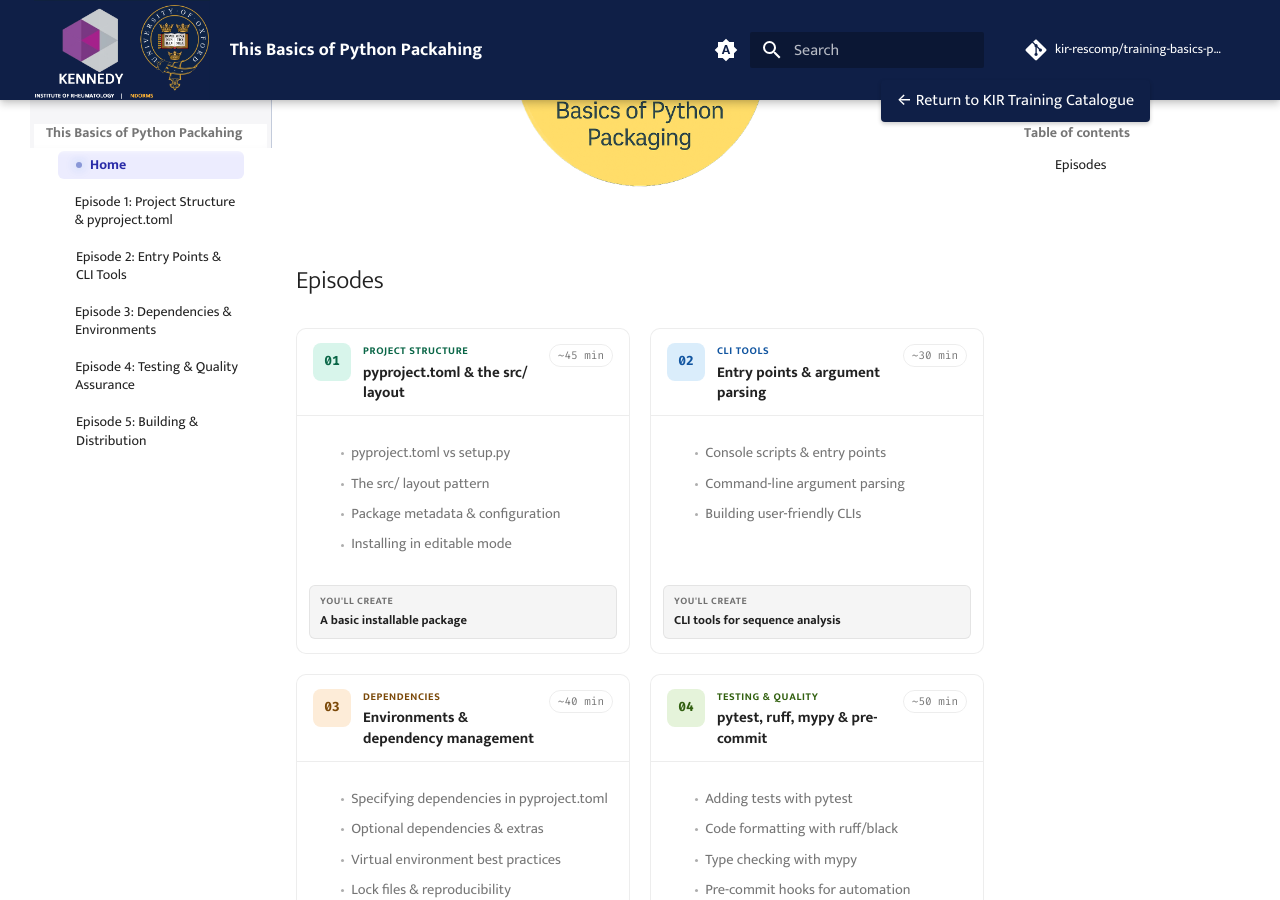
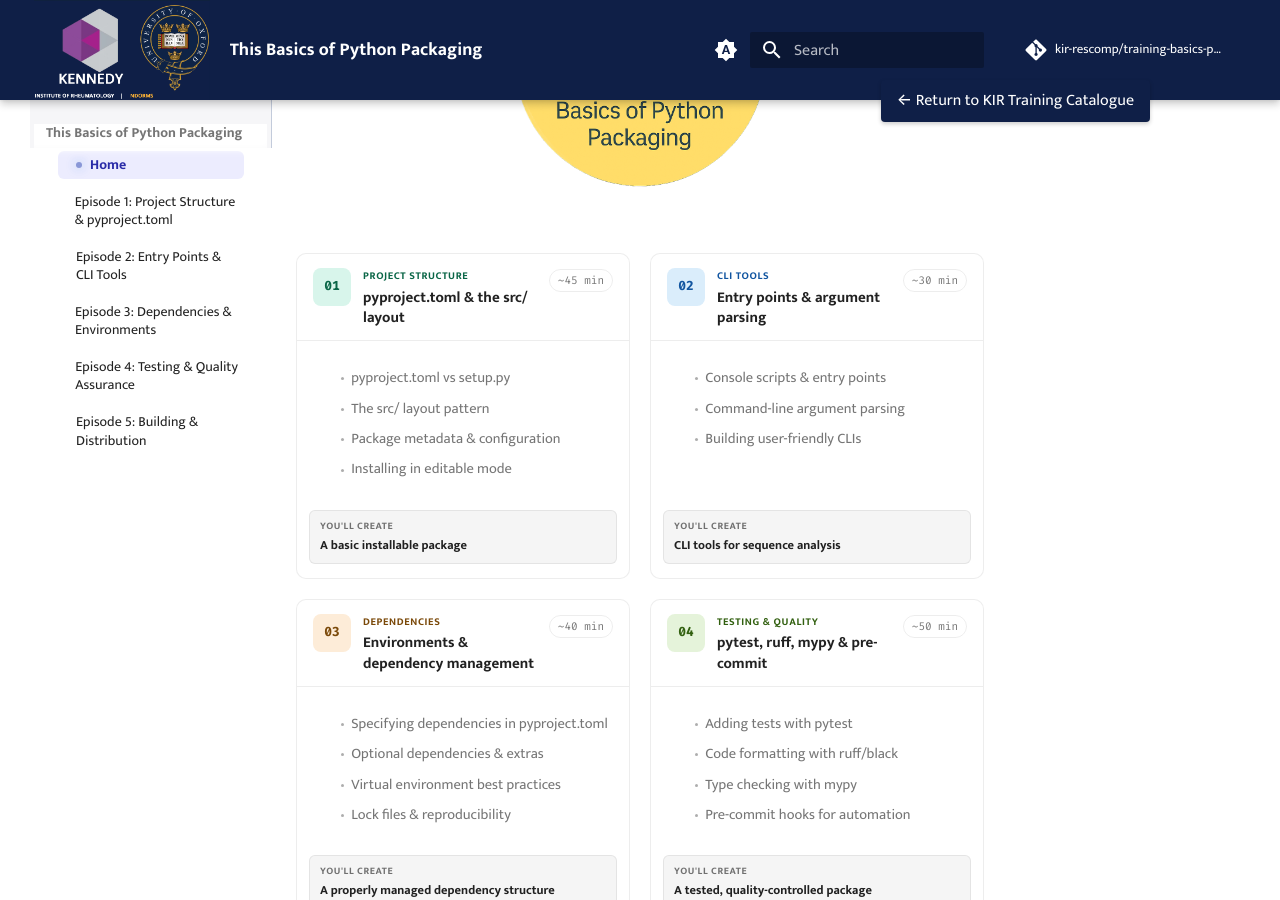
Before and after one commit to kir-rescomp/training-basics-python-packaging, an MkDocs documentation site: the page built from docs/index.md, in a window 1280 px wide and 900 px high, scrolled down 400 px. Built offline with MkDocs 1.6.1 and Material for MkDocs 9.7.7, drawn with Linux system fonts in a browser that asks for light colours; comment, search, counter and statistics services are not loaded.

Commit message:
fix typo on mkdocs.yml and remove redudant episode subject line from index.md

```diff
--- a/docs/index.md
+++ b/docs/index.md
@@ -23,7 +23,6 @@
     <img src="./images/python_packaging.png" alt="drawing" width="300">
 </p>
 
-## Episodes
 
 <div class="kp-episode-grid">
 
--- a/mkdocs.yml
+++ b/mkdocs.yml
@@ -1,4 +1,4 @@
-site_name: This Basics of Python Packahing
+site_name: This Basics of Python Packaging
 site_author: The Kennedy Institute of Rheumatology, NDORMS, University of Oxford
 site_dir: public
 site_url: "https://kir-rescomp.github.io/training-basics-python-packaging/"
```
